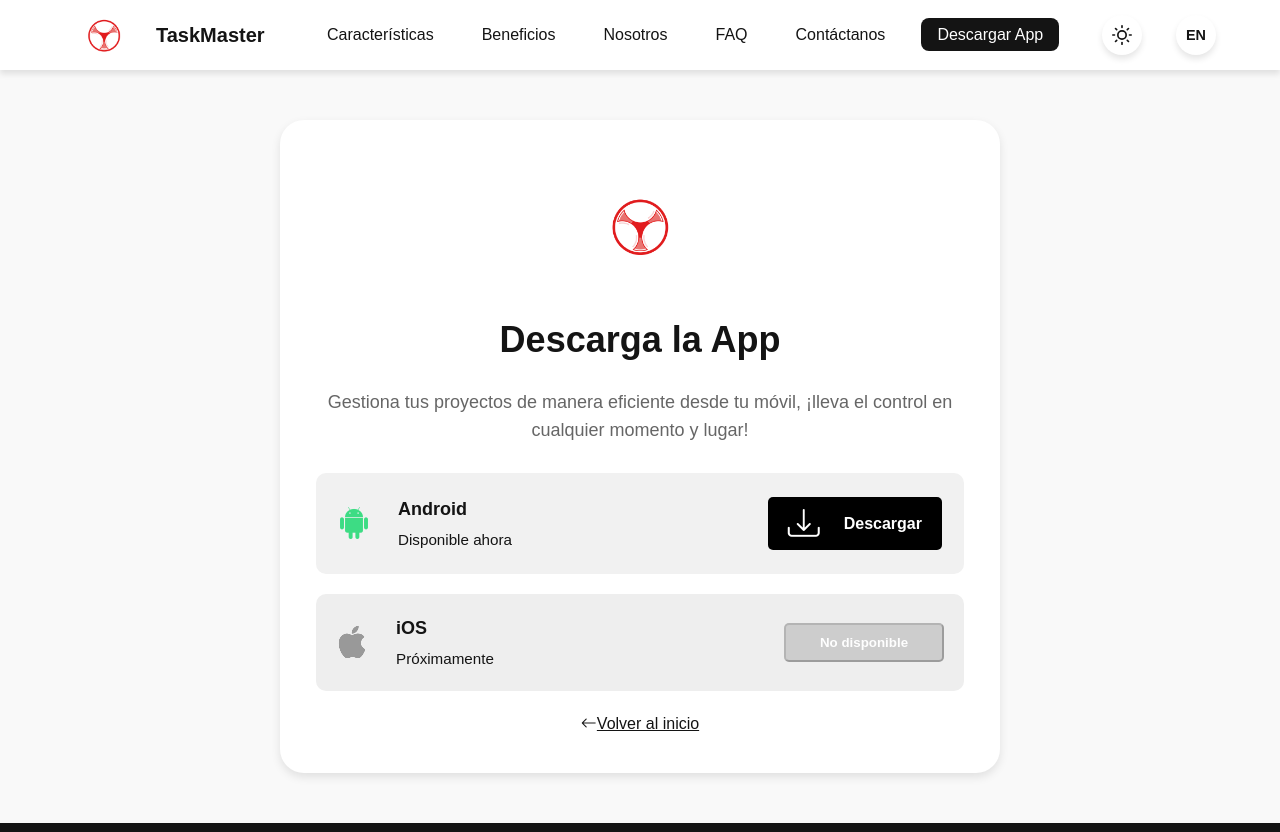
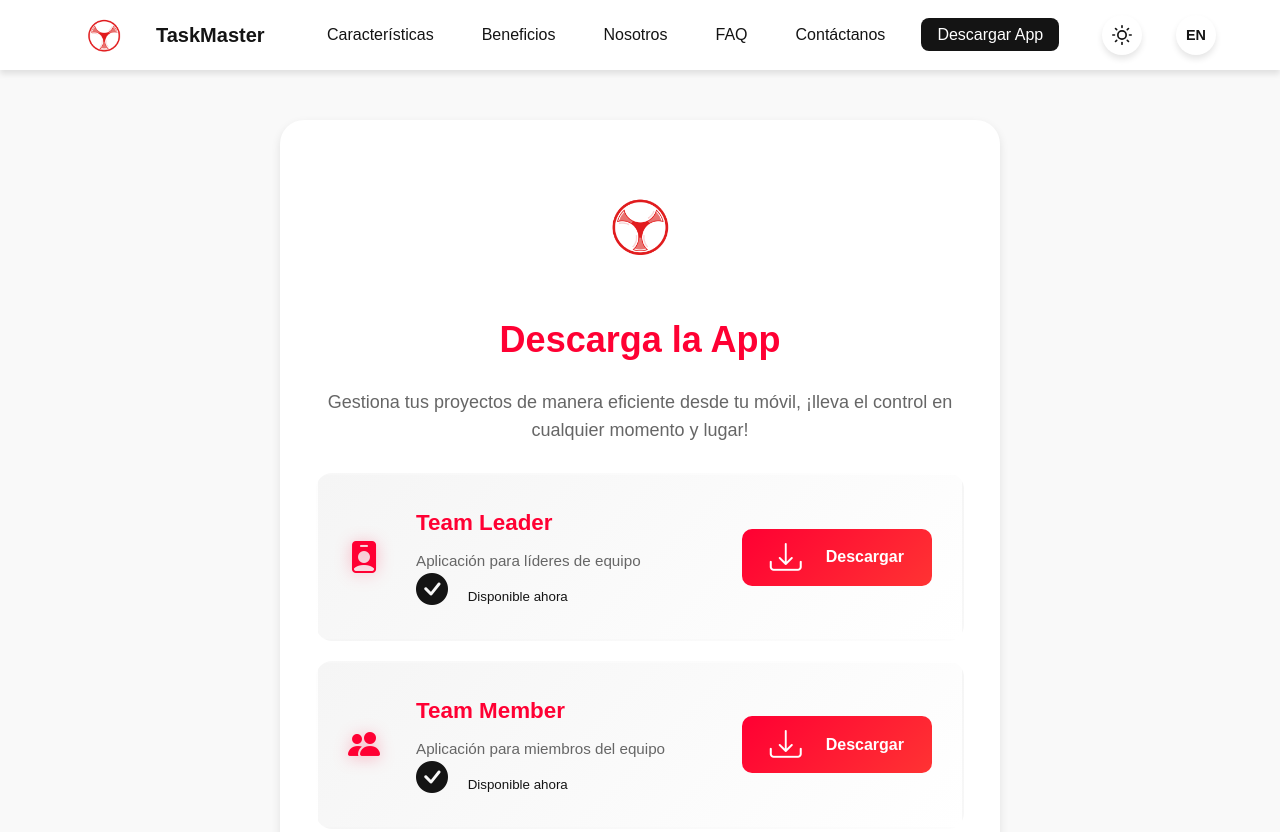
Before and after one commit to CC238-Aplicaciones-Moviles/TaskMaster-LandingPage, a plain HTML site: page login.html in a window 1280 px wide. Shown: the top 832 px of the page. Drawn offline with nearby package versions, Linux system fonts and the light colour scheme; a web font is replaced by a local one.

```diff
--- a/login.html
+++ b/login.html
@@ -70,18 +70,23 @@
       <div class="col-lg-6 col-md-8">
         <div class="download-card shadow-lg p-5 rounded-4 text-center">
           <img src="img/TaskMaster_logo.png" alt="TaskMaster Logo" width="100" class="mb-4" />
-          <h2 class="mb-3" style="color: var(--first-color);">Descarga la App</h2>
+          <h2 class="mb-3 download-title">Descarga la App</h2>
           <p class="text-muted mb-4">Gestiona tus proyectos de manera eficiente desde tu móvil, ¡lleva el control en cualquier momento y lugar!</p>
 
-          <!-- Contenedor para las dos plataformas apiladas -->
+          <!-- Contenedor para las dos plataformas lado a lado -->
           <div class="platforms">
-            <!-- Tarjeta Android -->
-            <div class="platform-card">
-              <div class="d-flex align-items-center">
-                <i class="bi bi-android2 fs-2 me-3 icon-android"></i>
-                <div class="text-start">
-                  <h5 class="mb-1" style="color: var(--first-color);">Android</h5>
-                  <small class="text-success">Disponible ahora</small>
+            <!-- Tarjeta Android - Team Leader -->
+            <div class="platform-card platform-team-leader">
+              <div class="platform-left">
+                <div class="platform-header">
+                  <i class="bi bi-person-badge-fill icon-leader"></i>
+                </div>
+                <div class="platform-info">
+                  <h5 class="platform-title">Team Leader</h5>
+                  <p class="text-muted small mb-3">Aplicación para líderes de equipo</p>
+                  <small class="text-success d-block mb-3">
+                    <i class="bi bi-check-circle-fill"></i> Disponible ahora
+                  </small>
                 </div>
               </div>
               <a href="https://drive.google.com/uc?export=download&id=1HDYOTiyFlEiQrN_sR8VuqhaZn_qUZAVD" class="btn btn-download">
@@ -89,23 +94,28 @@
               </a>
             </div>
 
-            <!-- Tarjeta iOS -->
-            <div class="platform-card disabled-platform">
-              <div class="d-flex align-items-center">
-                <i class="bi bi-apple fs-2 me-3 icon-apple"></i>
-                <div class="text-start">
-                  <h5 class="mb-1 text-muted">iOS</h5>
-                  <small class="text-muted">Próximamente</small>
+            <!-- Tarjeta Android - Team Member -->
+            <div class="platform-card platform-team-member">
+              <div class="platform-left">
+                <div class="platform-header">
+                  <i class="bi bi-people-fill fs-1 icon-people"></i>
+                </div>
+                <div class="platform-info">
+                  <h5 class="platform-title">Team Member</h5>
+                  <p class="text-muted small mb-3">Aplicación para miembros del equipo</p>
+                  <small class="text-success d-block mb-3">
+                    <i class="bi bi-check-circle-fill"></i> Disponible ahora
+                  </small>
                 </div>
               </div>
-              <button class="btn btn-disabled" disabled>
-                No disponible
-              </button>
+              <a href="https://drive.google.com/uc?export=download&id=1HDYOTiyFlEiQrN_sR8VuqhaZn_qUZAVD" class="btn btn-download">
+                <i class="bi bi-download me-2"></i>Descargar
+              </a>
             </div>
           </div>
 
           <div class="mt-4">
-            <a href="index.html" class="text-decoration-none" style="color: var(--second-color);">
+            <a href="index.html" class="back-link">
               <i class="bi bi-arrow-left me-2"></i>Volver al inicio
             </a>
           </div>
--- a/styles/style.css
+++ b/styles/style.css
@@ -518,9 +518,34 @@
 
 /* About section */
 .about {
-  padding: 5rem 0;
-  background-color: var(--bg-primary);
-  transition: background-color 0.3s ease;
+  background: linear-gradient(135deg, #000 60%, #111 100%);
+  color: #fff;
+  padding: 5rem 2rem;
+  position: relative;
+  overflow: hidden;
+}
+
+.about::before {
+  content: "";
+  position: absolute;
+  top: 0;
+  left: -50%;
+  width: 200%;
+  height: 200%;
+  background: repeating-linear-gradient(
+    45deg,
+    rgba(255, 255, 255, 0.03) 0,
+    rgba(255, 255, 255, 0.03) 2px,
+    transparent 2px,
+    transparent 6px
+  );
+  animation: moveLines 15s linear infinite;
+  z-index: 0;
+}
+
+.about .container {
+  position: relative;
+  z-index: 1;
 }
 
 .about-content {
@@ -532,8 +557,29 @@
 .about-content p {
   margin-bottom: 1.5rem;
   font-size: 1.1rem;
-  color: var(--text-secondary);
+  color: #bbb;
   transition: color 0.3s ease;
+}
+
+.about .section-title {
+  color: #fff;
+  text-transform: uppercase;
+  letter-spacing: 2px;
+}
+
+.about-video {
+  max-width: 800px;
+  margin: 3rem auto 0;
+  border-radius: 24px;
+  overflow: hidden;
+  box-shadow: 0 0 35px rgba(255, 255, 255, 0.25), 0 0 70px rgba(255, 255, 255, 0.15);
+  background: transparent;
+  transition: transform 0.4s ease, box-shadow 0.4s ease;
+}
+
+.about-video:hover {
+  transform: scale(1.02);
+  box-shadow: 0 0 50px rgba(255, 255, 255, 0.35), 0 0 100px rgba(255, 255, 255, 0.2);
 }
 
 .faq-section {
@@ -1235,6 +1281,15 @@
   to {
     opacity: 1;
     transform: translateY(0);
+  }
+}
+
+@keyframes moveLines {
+  from {
+    transform: translateY(0);
+  }
+  to {
+    transform: translateY(-50%);
   }
 }
 
@@ -1872,6 +1927,28 @@
   height: auto;
 }
 
+.download-title {
+  color: var(--primary);
+}
+
+.platform-title {
+  color: var(--primary) !important;
+}
+
+.back-link {
+  text-decoration: none;
+  color: var(--primary);
+  font-weight: 600;
+  transition: all 0.3s ease;
+  display: inline-flex;
+  align-items: center;
+}
+
+.back-link:hover {
+  color: var(--secondary);
+  transform: translateX(-5px);
+}
+
 
 [data-theme="dark"] .download-card {
   background-color: var(--card-bg);
@@ -1948,76 +2025,165 @@
 
 
 .platform-card {
-  background-color: #f1f1f1;
-  width: 100%;
-  padding: 20px;
-  border-radius: 10px;
-  display: flex;
+  background: linear-gradient(135deg, #f5f5f5 0%, #ffffff 100%);
+  width: 100%;
+  padding: 30px;
+  border-radius: 16px;
+  display: flex;
+  flex-direction: row;
+  align-items: center;
   justify-content: space-between;
-  align-items: center;
   text-align: left;
   box-sizing: border-box;
+  border: 2px solid transparent;
+  transition: all 0.3s ease;
+  position: relative;
+  overflow: hidden;
+}
+
+.platform-card::before {
+  content: '';
+  position: absolute;
+  top: 0;
+  left: 0;
+  width: 100%;
+  height: 4px;
+  background: var(--primary);
+  transform: scaleX(0);
+  transform-origin: left;
+  transition: transform 0.3s ease;
+  z-index: 1;
+}
+
+.platform-card:hover {
+  transform: translateY(-8px);
+  border-color: var(--primary);
+  box-shadow: 0 12px 30px rgba(255, 0, 51, 0.15);
+}
+
+.platform-card:hover::before {
+  transform: scaleX(1);
+}
+
+.platform-left {
+  display: flex;
+  align-items: center;
+  gap: 20px;
+  flex: 1;
+}
+
+.platform-header {
+  margin-bottom: 0;
+  font-size: 3rem;
+  display: flex;
+  justify-content: center;
+  flex-shrink: 0;
+}
+
+.platform-header .icon-crown {
+  color: #FFD700;
+  filter: drop-shadow(0 2px 8px rgba(255, 215, 0, 0.3));
+}
+
+.platform-header .icon-leader {
+  color: var(--primary);
+  filter: drop-shadow(0 2px 8px rgba(255, 0, 51, 0.3));
+}
+
+.platform-header .icon-people {
+  color: var(--primary);
+  filter: drop-shadow(0 2px 8px rgba(255, 0, 51, 0.3));
+}
+
+.platform-info {
+  margin-bottom: 0;
+  text-align: left;
+}
+
+.platform-info h5 {
+  font-size: 1.4rem;
+  margin-bottom: 8px;
+  font-weight: 700;
+}
+
+.platform-info p {
+  margin: 0;
+  font-size: 0.95rem;
 }
 
 .platform-card .btn-download {
-  background-color: #000000;
+  background: linear-gradient(135deg, var(--primary) 0%, #ff3333 100%);
   color: white;
-  border-radius: 5px;
-  padding: 10px 20px;
+  border-radius: 10px;
+  padding: 12px 28px;
   text-decoration: none;
+  font-weight: 600;
+  display: inline-flex;
+  align-items: center;
+  gap: 8px;
+  transition: all 0.3s ease;
+  border: none;
+  cursor: pointer;
+  width: auto;
+  min-width: 180px;
+  white-space: nowrap;
+  flex-shrink: 0;
 }
 
 .platform-card .btn-download:hover {
-  background-color: #ff0000;
+  background: linear-gradient(135deg, #ff3333 0%, var(--primary) 100%);
+  transform: scale(1.05);
+  box-shadow: 0 8px 20px rgba(255, 0, 51, 0.3);
 }
 
 .platform-card .btn-download:active {
-  transform: translateY(1px) scale(0.995);
-}
-
-.disabled-platform .btn-disabled:disabled {
-  cursor: not-allowed;
-  opacity: 0.95;
-}
-
-.disabled-platform {
-  background-color: #eeeeee;
-}
-
-.disabled-platform .btn-disabled {
-  background-color: #ccc;
-  color: #fff;
-  border-radius: 5px;
-  padding: 10px 20px;
-}
-
-
-.platform-card .btn-download,
-.disabled-platform .btn-disabled {
-  white-space: nowrap;
-}
-
-
-.platform-card .btn-download,
-.disabled-platform .btn-disabled {
-  min-width: 160px;
-  display: inline-flex;
-  align-items: center;
-  justify-content: center;
-  gap: 8px;
-  font-weight: 600;
-}
-
-
-.platform-card:not(.disabled-platform) {
-  transition: box-shadow 0.25s ease, border-color 0.25s ease, transform 0.18s ease;
-  border: 2px solid transparent;
-}
-
-.platform-card:not(.disabled-platform):hover {
-  border-color: #FF0033;
-  box-shadow: 0 8px 20px rgba(255, 0, 0, 0.06);
-  transform: translateY(-4px);
+  transform: scale(0.98);
+}
+
+[data-theme="dark"] .platform-card {
+  background: linear-gradient(135deg, #1a1a1a 0%, #222222 100%);
+}
+
+[data-theme="dark"] .platform-card:hover {
+  border-color: var(--primary);
+  box-shadow: 0 12px 30px rgba(255, 0, 51, 0.3);
+}
+
+[data-theme="dark"] .platform-info h5 {
+  color: var(--primary);
+}
+
+@media (max-width: 768px) {
+  .platform-card {
+    padding: 20px;
+    flex-direction: column;
+    align-items: center;
+    text-align: center;
+  }
+
+  .platform-left {
+    flex-direction: column;
+    width: 100%;
+    margin-bottom: 15px;
+  }
+
+  .platform-header {
+    font-size: 2rem;
+    margin-bottom: 12px;
+  }
+
+  .platform-info {
+    text-align: center;
+  }
+
+  .platform-info h5 {
+    font-size: 1.2rem;
+  }
+
+  .platform-card .btn-download {
+    width: 100%;
+    min-width: auto;
+  }
 }
 
 
```
Also changed, not shown: index.html (+11 -0 lines).
